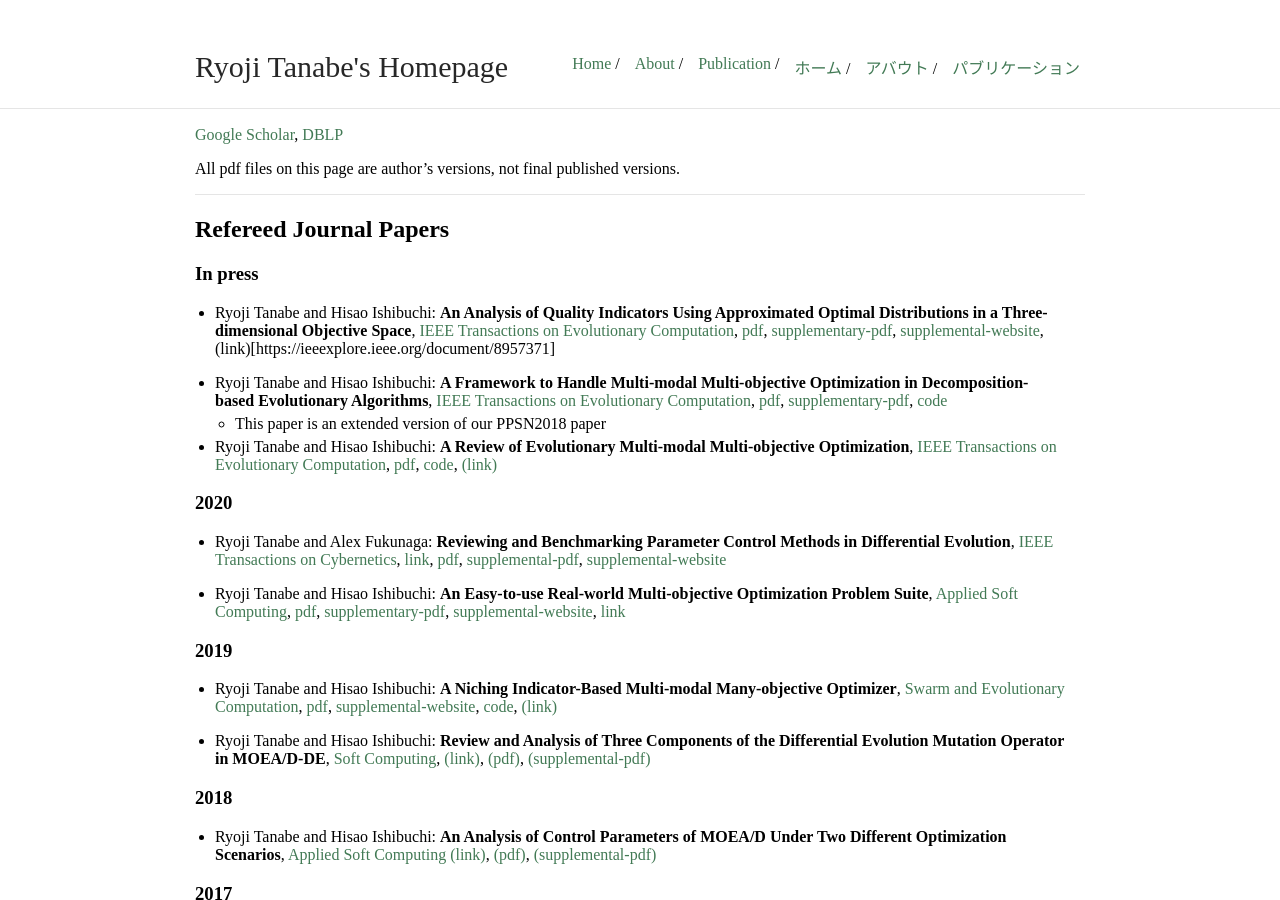
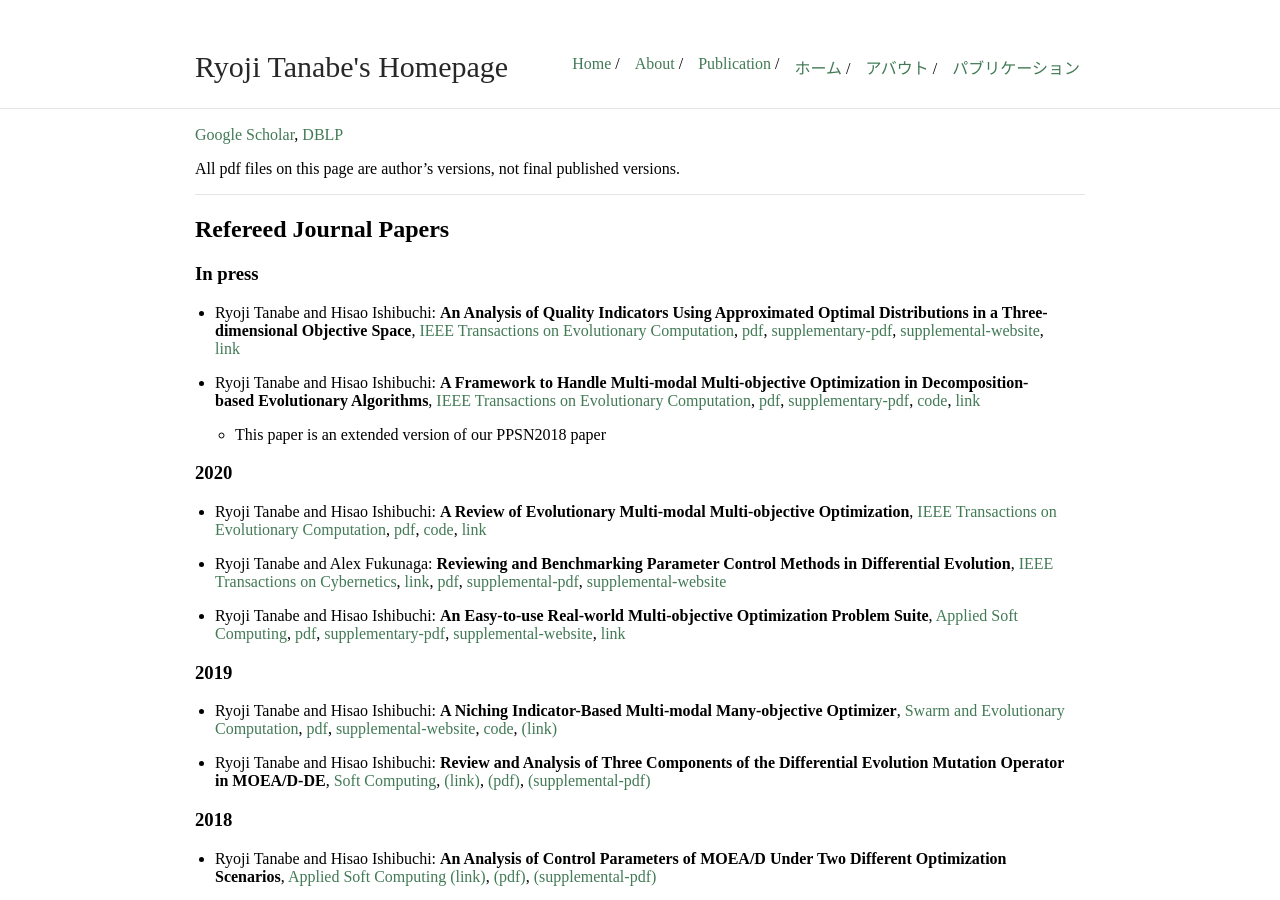
Before and after one commit to ryojitanabe/ryojitanabe.github.io, a Jekyll site: the page built from publication.md, in a window 1280 px wide and 900 px high. Built offline with Jekyll 4.4.1, drawn with Linux system fonts in a browser that asks for light colours.

Commit message:
update paper info

```diff
--- a/publication.md
+++ b/publication.md
@@ -14,15 +14,15 @@ All pdf files on this page are author's versions, not final published versions.
 
 ### In press
 
-* Ryoji Tanabe and Hisao Ishibuchi: **An Analysis of Quality Indicators Using Approximated Optimal Distributions in a Three-dimensional Objective Space**, [IEEE Transactions on Evolutionary Computation](https://ieeexplore.ieee.org/xpl/RecentIssue.jsp?punumber=4235), [pdf](pdf/ti-optmu-tevc2020.pdf), [supplementary-pdf](pdf/ti-optmu-tevc2020-supp.pdf), [supplemental-website](https://sites.google.com/view/optmudist), (link)[https://ieeexplore.ieee.org/document/8957371]
+* Ryoji Tanabe and Hisao Ishibuchi: **An Analysis of Quality Indicators Using Approximated Optimal Distributions in a Three-dimensional Objective Space**, [IEEE Transactions on Evolutionary Computation](https://ieeexplore.ieee.org/xpl/RecentIssue.jsp?punumber=4235), [pdf](pdf/ti-optmu-tevc2020.pdf), [supplementary-pdf](pdf/ti-optmu-tevc2020-supp.pdf), [supplemental-website](https://sites.google.com/view/optmudist), [link](https://ieeexplore.ieee.org/document/8957371)
 
-* Ryoji Tanabe and Hisao Ishibuchi: **A Framework to Handle Multi-modal Multi-objective Optimization in Decomposition-based Evolutionary Algorithms**, [IEEE Transactions on Evolutionary Computation](https://ieeexplore.ieee.org/xpl/RecentIssue.jsp?punumber=4235), [pdf](pdf/ti-ada-tevc2019.pdf), [supplementary-pdf](pdf/ti-ada-tevc2019-supp.pdf), [code](code/ada-1.1.zip)
+* Ryoji Tanabe and Hisao Ishibuchi: **A Framework to Handle Multi-modal Multi-objective Optimization in Decomposition-based Evolutionary Algorithms**, [IEEE Transactions on Evolutionary Computation](https://ieeexplore.ieee.org/xpl/RecentIssue.jsp?punumber=4235), [pdf](pdf/ti-ada-tevc2019.pdf), [supplementary-pdf](pdf/ti-ada-tevc2019-supp.pdf), [code](code/ada-1.1.zip), [link](https://ieeexplore.ieee.org/document/8884131)
    * This paper is an extended version of our PPSN2018 paper
-
-* Ryoji Tanabe and Hisao Ishibuchi: **A Review of Evolutionary Multi-modal Multi-objective Optimization**, [IEEE Transactions on Evolutionary Computation](https://ieeexplore.ieee.org/xpl/RecentIssue.jsp?punumber=4235), [pdf](pdf/ti-emmo-tevc2019.pdf), [code](https://drive.google.com/file/d/19tK-_CEBn08U0_TDdD3tfQ_QvOqxaZ5A/view), [(link)](https://ieeexplore.ieee.org/document/8684299)
 
 
 ### 2020
+
+* Ryoji Tanabe and Hisao Ishibuchi: **A Review of Evolutionary Multi-modal Multi-objective Optimization**, [IEEE Transactions on Evolutionary Computation](https://ieeexplore.ieee.org/xpl/RecentIssue.jsp?punumber=4235), [pdf](pdf/ti-emmo-tevc2019.pdf), [code](https://drive.google.com/file/d/19tK-_CEBn08U0_TDdD3tfQ_QvOqxaZ5A/view), [link](https://ieeexplore.ieee.org/document/8684299)
 
 * Ryoji Tanabe and Alex Fukunaga: **Reviewing and Benchmarking Parameter Control Methods in Differential Evolution**, [IEEE Transactions on Cybernetics](https://ieeexplore.ieee.org/xpl/RecentIssue.jsp?punumber=6221036), [link](https://ieeexplore.ieee.org/document/8626758), [pdf](pdf/tf-tcyb2018.pdf), [supplemental-pdf](pdf/tf-tcyb2018-supp.pdf), [supplemental-website](https://sites.google.com/view/pcmde/)
 
```
